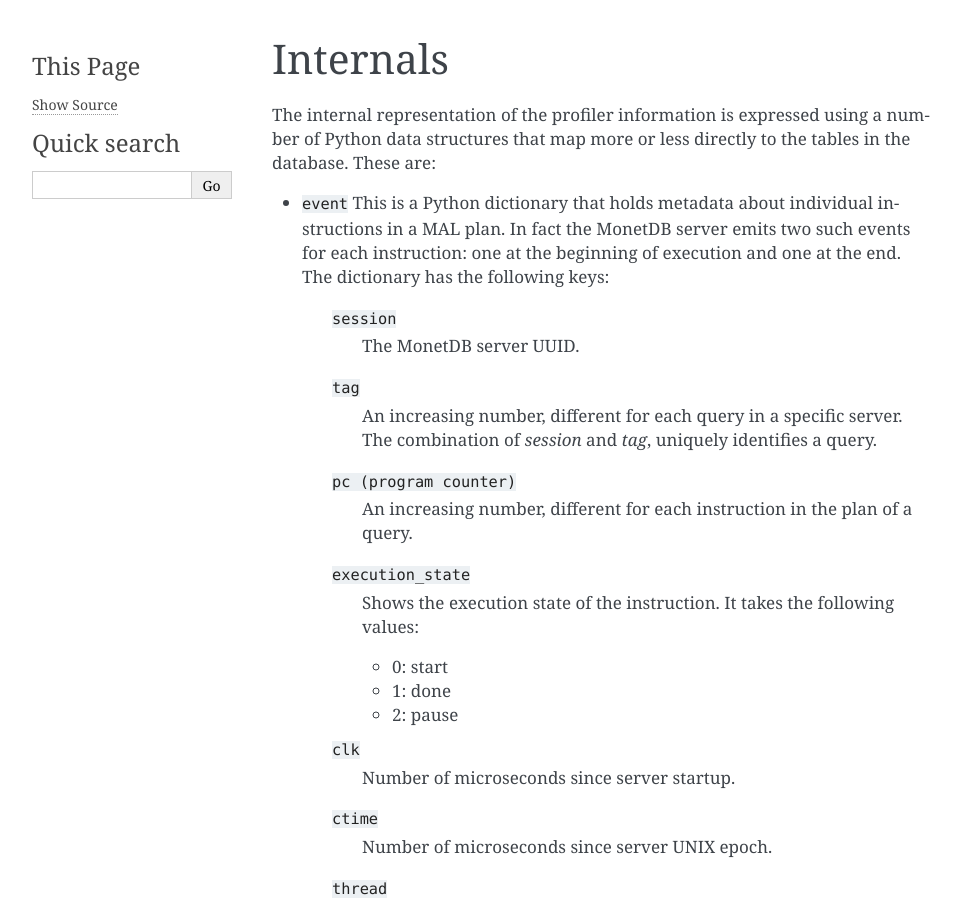
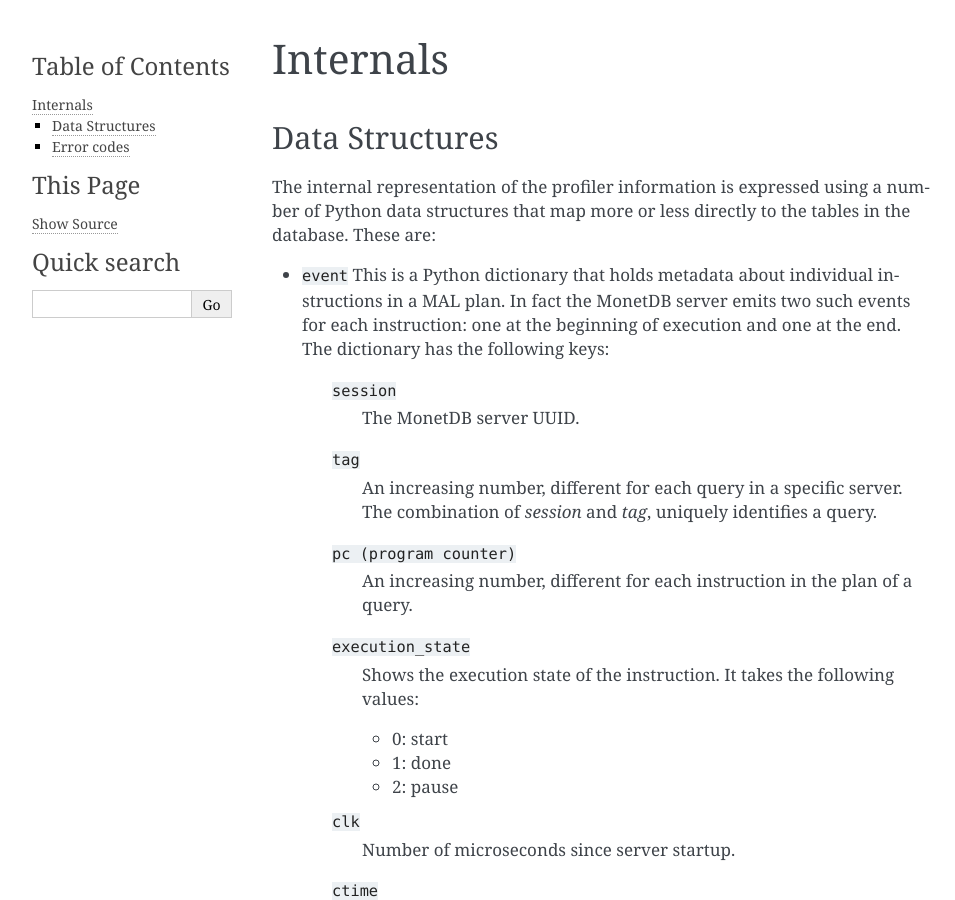
Before and after one commit to MonetDBSolutions/mal-profiler-backend, a Sphinx documentation site: the page built from doc/source/internals.rst, in a window 1280 px wide and 900 px high. Shown: the whole window, without its empty margins (148-1103 px from the left). Built offline with Sphinx 7.4.7, drawn with Linux system fonts in a browser that asks for light colours; some of the changed text lies outside the part shown.

Commit message:
Documentation fixes

```diff
--- a/doc/source/internals.rst
+++ b/doc/source/internals.rst
@@ -1,5 +1,8 @@
 Internals
 =========
+
+Data Structures
+---------------
 
 The internal representation of the profiler information is expressed
 using a number of Python data structures that map more or less directly
@@ -74,3 +77,12 @@
       example ``algebra``, ``bat``, etc.
 
 - ``variable``
+
+Error codes
+-----------
+
+============= ====================================
+Error code    Meaning
+------------- ------------------------------------
+W001          Ignoring object that contains errors
+============= ====================================
--- a/doc/source/modules.rst
+++ b/doc/source/modules.rst
@@ -1,5 +1,5 @@
 mal_analytics
-============
+=============
 
 .. toctree::
    :maxdepth: 4
```
Also changed, not shown: README.rst (+4 -4 lines).
